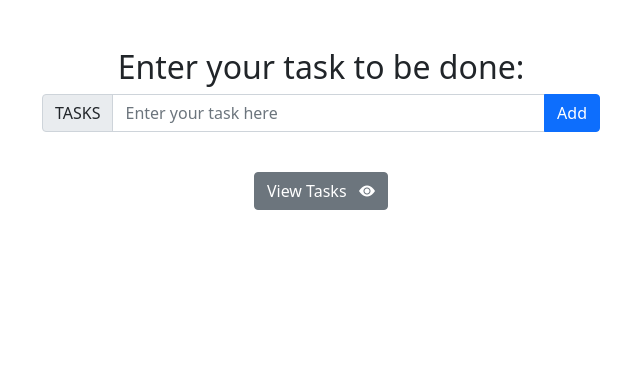
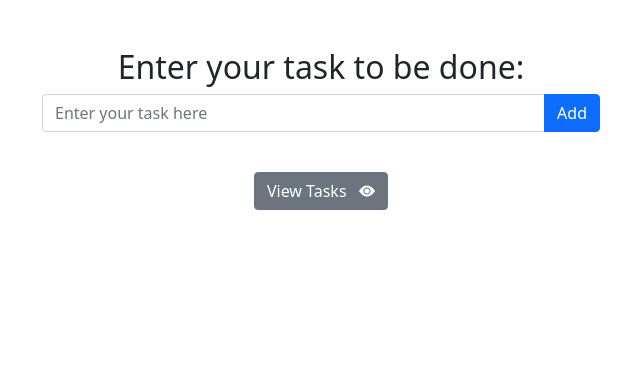
Before and after one commit to Vivek0306/ToDo_List, a Flask app: page / in a window 1280 px wide. Shown: the part 50-420 px from the top of the page, without its empty margins (319-959 px from the left). Run offline with Flask 2, Linux system fonts and the light colour scheme; data comes from the database, SQL or seed files in the repository; both versions use the stored data as it was after the commit; some libraries are stand-ins or nearby versions.

Commit message:
Changed styles

```diff
--- a/templates/base.html
+++ b/templates/base.html
@@ -25,7 +25,6 @@
                     <form action="/add" method="POST">
                         <div>
                             <div class="input-group mb-3 col-xs-4">
-                                <span class="input-group-text" id="basic-addon1">TASKS</span>
                                 <input type="text" class="form-control" name="title" placeholder="Enter your task here " aria-describedby="basic-addon1">
                                 <button class="btn btn-primary" type="submit" id="button-addon2">Add</button>
                             </div>
```
Also changed, not shown: instance/db.sqlite.
